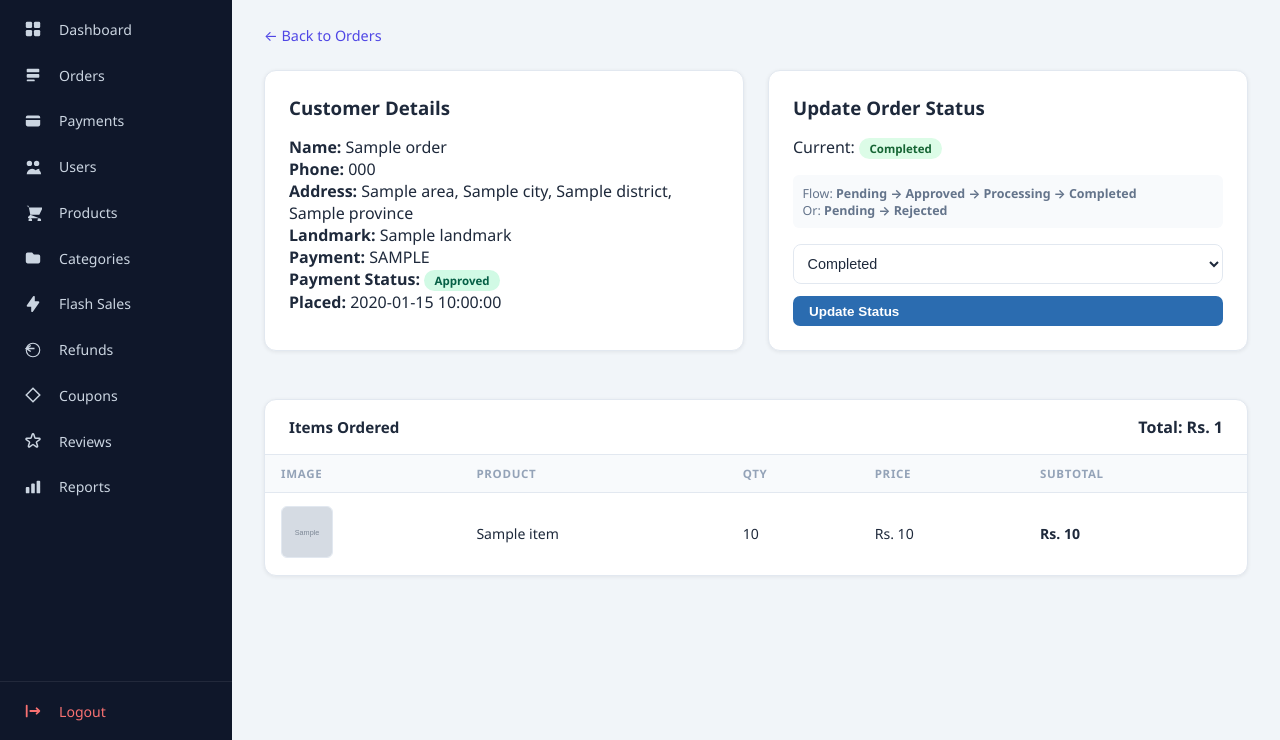
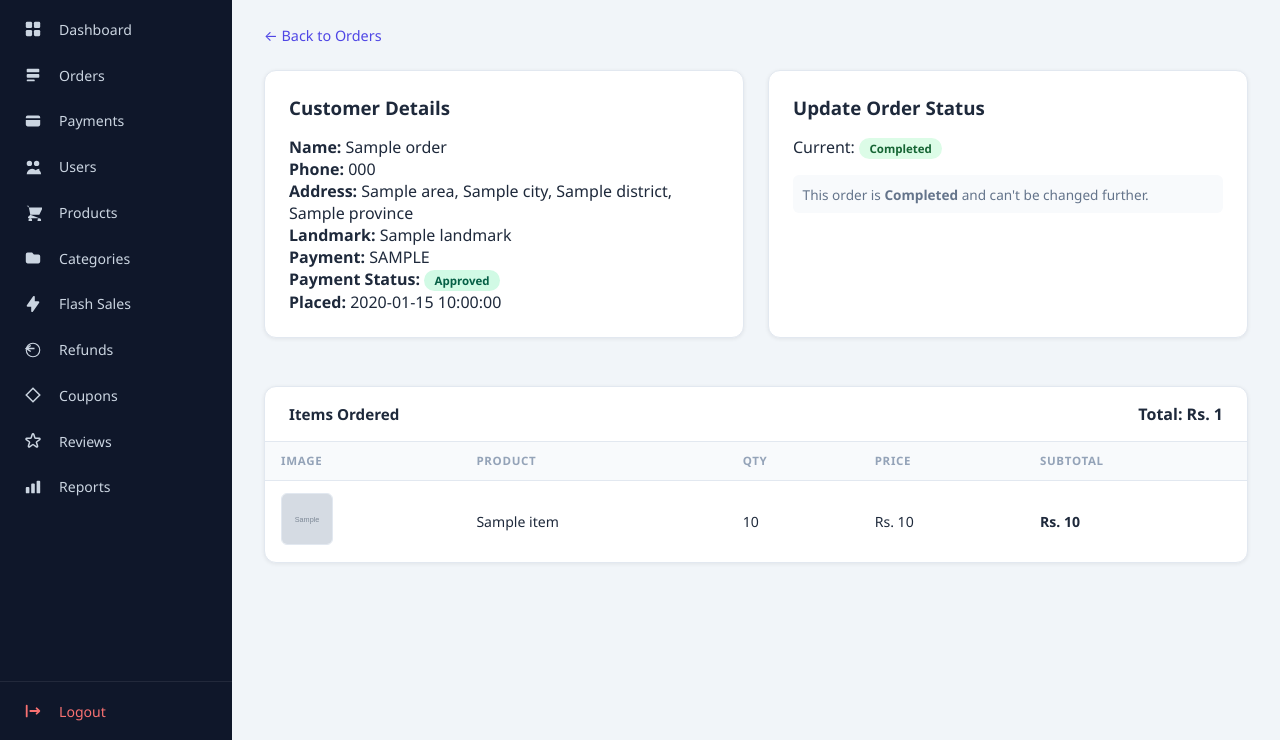
Before and after one commit to freelancherbashu-ctrl/AI39C-Group6_project-SingleVendor_E-Commerce, a Flask app: template app/templates/admin/order_detail.html in a window 1280 px wide. Shown: the part 60-800 px from the top of the page. Run offline with Flask 3, Linux system fonts and the light colour scheme; the template is opened without the code that fills it: most values are stand-ins (such as "Sample title", 1, 10 or a date in 2020); grey boxes marked "Sample" are stand-in pictures.

Commit message:
app/templates/admin/order_detail.html added

```diff
--- a/app/templates/admin/order_detail.html
+++ b/app/templates/admin/order_detail.html
@@ -1,4 +1,5 @@
 {% extends 'admin/base.html' %}
+{%- from "macros.html" import csrf -%}
 {% block title %}Order #{{ order.id }} — MeroPasal Admin{% endblock %}
 {% block page_title %}Order #{{ order.id }}{% endblock %}
 {% block breadcrumb %}<span class="bc-sep">›</span><a href="{{ url_for('admin.orders') }}" class="bc-item">Orders</a><span class="bc-sep">›</span><span class="bc-current">Order #{{ order.id }}</span>{% endblock %}
@@ -25,19 +26,26 @@
         <h3 style="margin-bottom:1rem;color:var(--text-primary);">Update Order Status</h3>
         <p style="margin-bottom:1rem;">Current: <span class="badge badge-{{ order.order_status|lower }}">{{ order.order_status }}</span></p>
 
+        {% if order.order_status in ('Cancelled', 'Rejected', 'Completed') %}
+        <p style="font-size:0.85rem;color:var(--text-secondary);padding:0.6rem;background:var(--surface-2);border-radius:6px;">
+            This order is <strong>{{ order.order_status }}</strong> and can't be changed further.
+        </p>
+        {% else %}
         <div style="font-size:0.78rem;color:var(--text-secondary);margin-bottom:1rem;padding:0.6rem;background:var(--surface-2);border-radius:6px;">
             Flow: <strong>Pending → Approved → Processing → Completed</strong><br>
-            Or: <strong>Pending → Rejected</strong>
+            Or: <strong>Pending → Rejected</strong> (only while payment isn't approved yet)
         </div>
 
         <form method="POST" action="{{ url_for('admin.update_order_status', order_id=order.id) }}">
+{{ csrf() }}
             <select name="status" style="width:100%;padding:0.6rem;border:1px solid var(--border);border-radius:8px;margin-bottom:0.8rem;font-size:0.9rem;background:var(--input-bg);color:var(--text-primary);">
-                {% for s in ['Pending','Approved','Processing','Completed','Rejected','Cancelled'] %}
+                {% for s in ['Pending','Approved','Processing','Completed'] + ([] if order.payment_status == 'Approved' else ['Rejected']) %}
                 <option value="{{ s }}" {{ 'selected' if order.order_status == s }}>{{ s }}</option>
                 {% endfor %}
             </select>
             <button type="submit" class="btn btn-primary" style="width:100%">Update Status</button>
         </form>
+        {% endif %}
     </div>
 </div>
 
```
